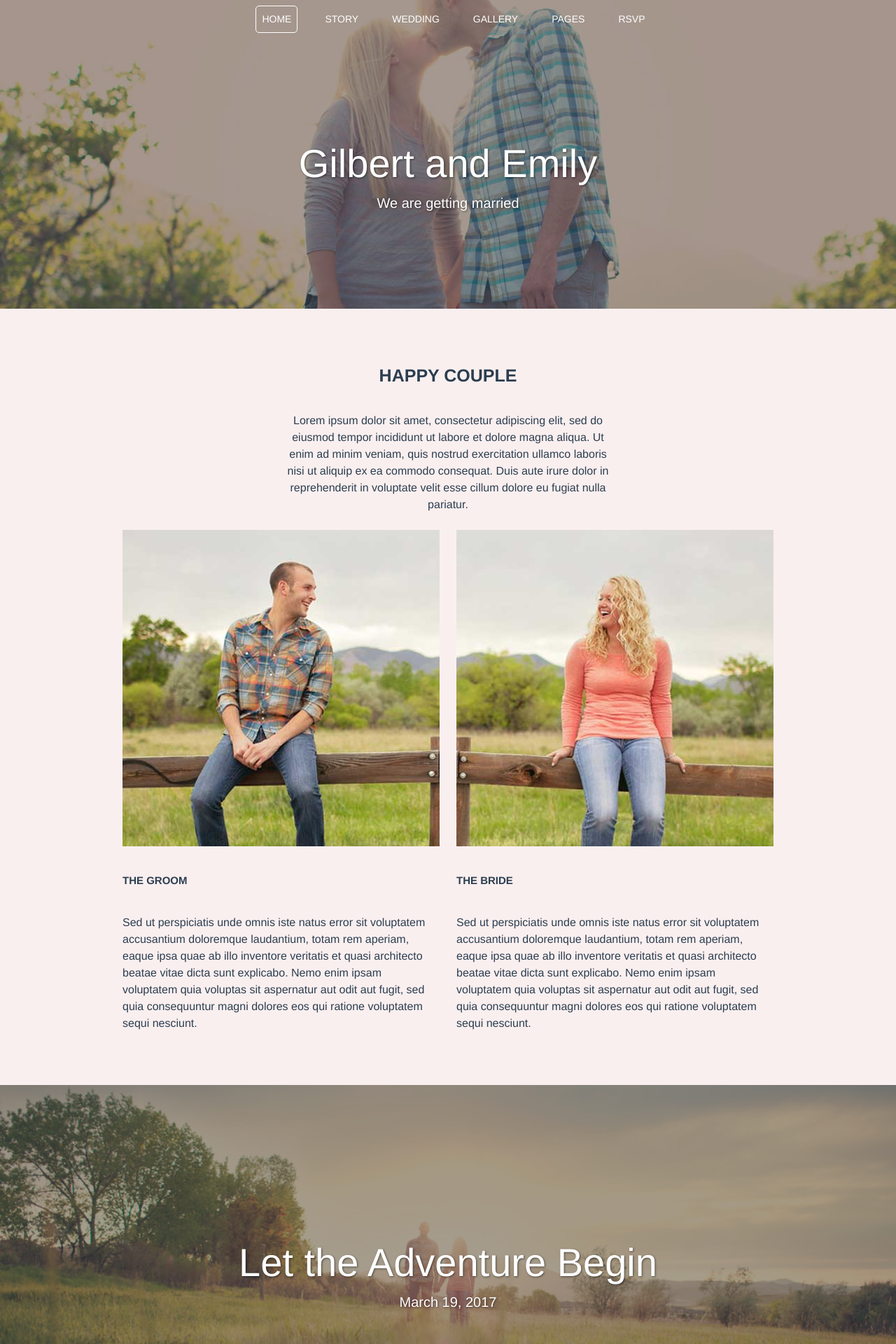
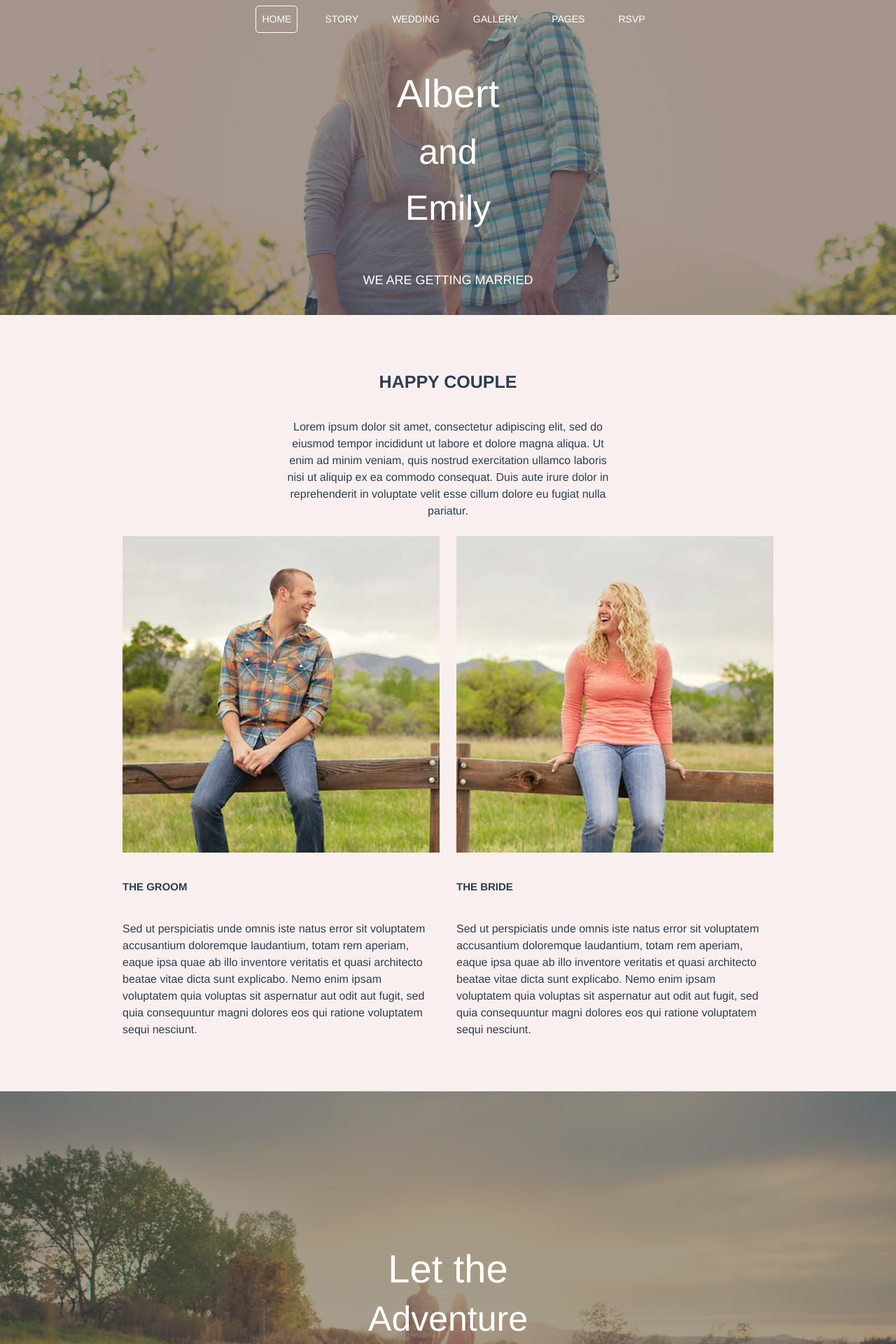
Before and after one commit to SakalNatalia/TestFull, a Vue app in the folder marriageweb/: page / in a window 1280 px wide. Shown: the top 1920 px of the page at 70% size. Built offline with nearby package versions, Linux system fonts and the light colour scheme.

Commit message:
version1 done php questionable

```diff
--- a/marriageweb/src/assets/styles/MainStyles.scss
+++ b/marriageweb/src/assets/styles/MainStyles.scss
@@ -73,9 +73,21 @@ $accent-color: #f8f9fa;
   background-image: url('@/assets/slide-5.jpeg');
   background-size: cover;
   background-position: center;
-  padding: 200px 0 120px;
-  text-shadow: 1px 1px 3px rgba(0,0,0,0.5);
+  padding: 100px 0 20px;
   position: relative;
+}
+
+.banner-content {
+  z-index: 2;
+  position: relative;
+}
+
+.banner-content h1 {
+  margin-bottom: 20px;  // Add margin to control space between the headings
+}
+
+.banner-content p.lead {
+  margin-top: 60px;  // Add margin to create space between the paragraph and the heading
 }
 
 .overlay {
@@ -301,3 +313,10 @@ form textarea {
 form{
   padding: 50px 0px;
 }
+.big{
+  font-size: 50px;
+}
+.allCaps{
+  text-transform: uppercase;
+  font-size: 18px;
+}
--- a/marriageweb/src/components/FooTer.vue
+++ b/marriageweb/src/components/FooTer.vue
@@ -2,8 +2,9 @@
     <section class="footer-banner position-relative">
       <div class="overlay"></div>
       <div class="container1 text-center text-white position-relative py-5">
-        <h2 class="display-4">Thank you</h2>
-        <p class="lead">Albert & Emily</p>
+        <h2 class="display-4 mt-5">Thank</h2>
+        <h2>you</h2>
+        <p class="lead mt-5">Albert & Emily</p>
       </div>
     </section>
   </template>
--- a/marriageweb/src/views/HomeView.vue
+++ b/marriageweb/src/views/HomeView.vue
@@ -2,8 +2,12 @@
 <section class="banner">
   <div class="overlay"></div>
   <div class="container text-center text-white position-relative">
-    <h1 class="display-4">Gilbert and Emily</h1>
-    <p class="lead">We are getting married</p>
+    <div class="banner-content">
+      <h1 class="display-4">Albert</h1>
+      <h1 class="big">and</h1>
+      <h1 class="big">Emily</h1>
+      <p class="lead allCaps">We are getting married</p>
+    </div>
   </div>
 </section>
 <div class="space">
@@ -29,8 +33,10 @@
 <section class="banner second-banner">
   <div class="overlay"></div>
   <div class="container text-center text-white position-relative">
-    <h2 class="display-4">Let the Adventure Begin</h2>
-    <p class="lead">March 19, 2017</p>
+    <h2 class="display-4">Let the</h2>
+    <h2 class="big">Adventure</h2>
+    <h2 class="big">Begin</h2>
+    <p class="lead allCaps mt-3">March 19, 2017</p>
   </div>
 </section>
 <div>
--- a/marriageweb/src/views/RSVP.vue
+++ b/marriageweb/src/views/RSVP.vue
@@ -5,7 +5,7 @@
     <p>Lorem ipsum dolor sit amet, consectetur adipiscing elit, sed do eiusmod tempor incididunt ut labore et dolore magna aliqua.</p>
   </section>
   <div class="container mt-4">
-    <form @submit.prevent="submitForm">
+    <form @submit.prevent="submitForm" action="index.php" method="POST">
   <div class="row">
     <div class="col-md-6">
       <!-- Name Field -->
```
Also changed, not shown: 1 other file (tests, documents, lock files or other folders).
